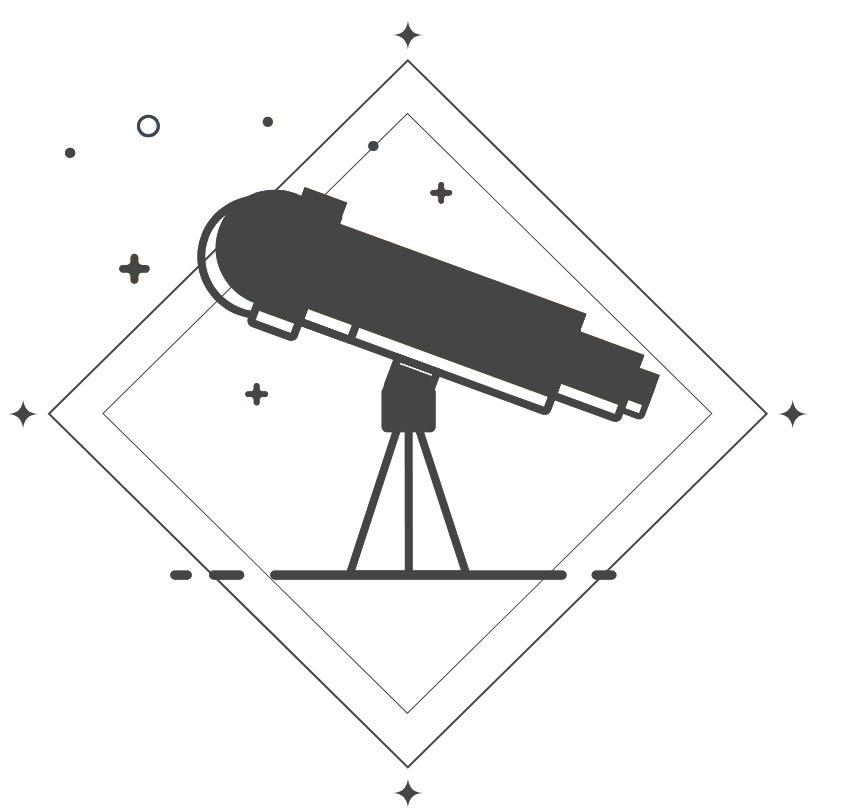
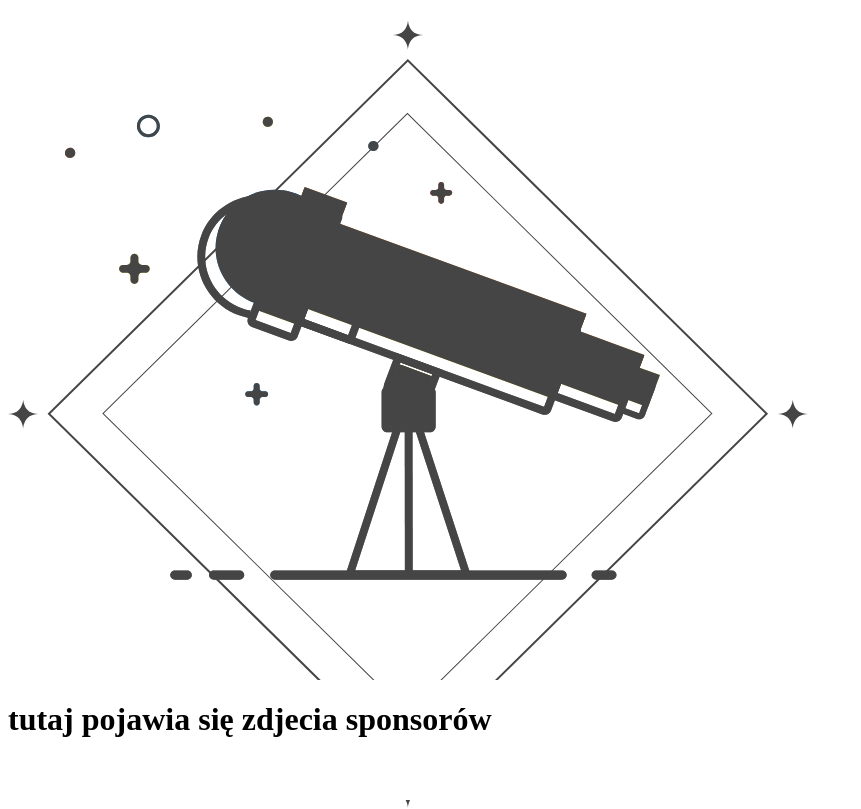
Before and after one commit to TakeMyFeathers/grawitometr_planetarium, a Vue app: page / in a window 1280 px wide. Shown: the top 809 px of the page, without its empty margins (0-861 px from the left). Built offline with nearby package versions, Linux system fonts and the light colour scheme; the HTML template or start-up script is replaced by a standard one.

Commit message:
Create Footer component

```diff
--- a/src/App.vue
+++ b/src/App.vue
@@ -1,7 +1,10 @@
-<script setup lang="ts"></script>
+<script setup lang="ts">
+import Footer from "./components/Footer.vue";
+</script>
 
 <template>
   <router-view v-slot="{ Component }">
     <component :is="Component" />
   </router-view>
+  <Footer />
 </template>
--- /dev/null
+++ b/src/components/Footer.vue
@@ -0,0 +1,15 @@
+<template>
+  <div class="sponsor-block">
+    <h1>tutaj pojawia się zdjecia sponsorów</h1>
+  </div>
+</template>
+
+<style scoped>
+.sponsor-block {
+  position: absolute;
+  bottom: 0;
+  background-color: white;
+  height: 15%;
+  width: 100%;
+}
+</style>
```
Also changed, not shown: src/components/Greet.vue (deleted, +0 -21 lines).
